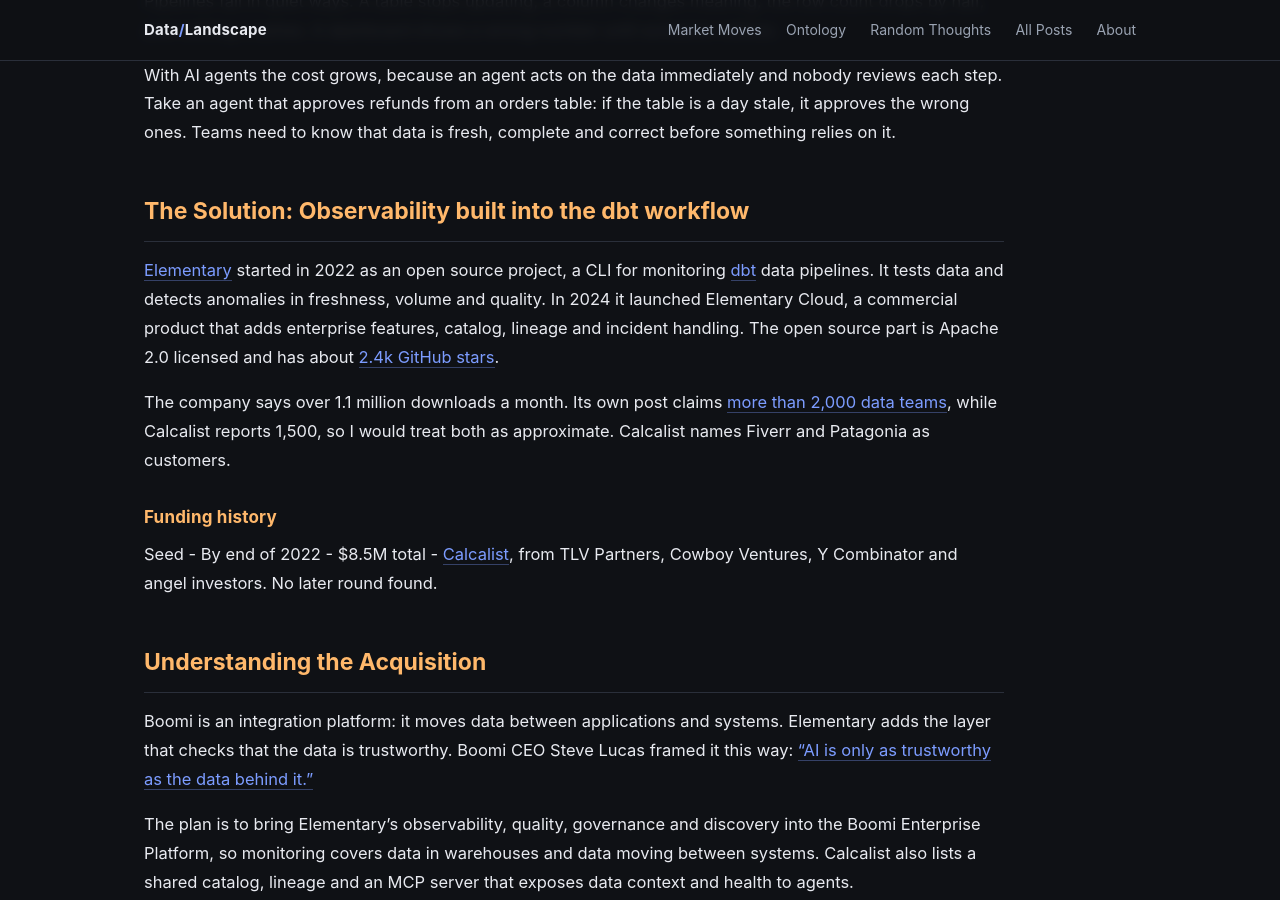
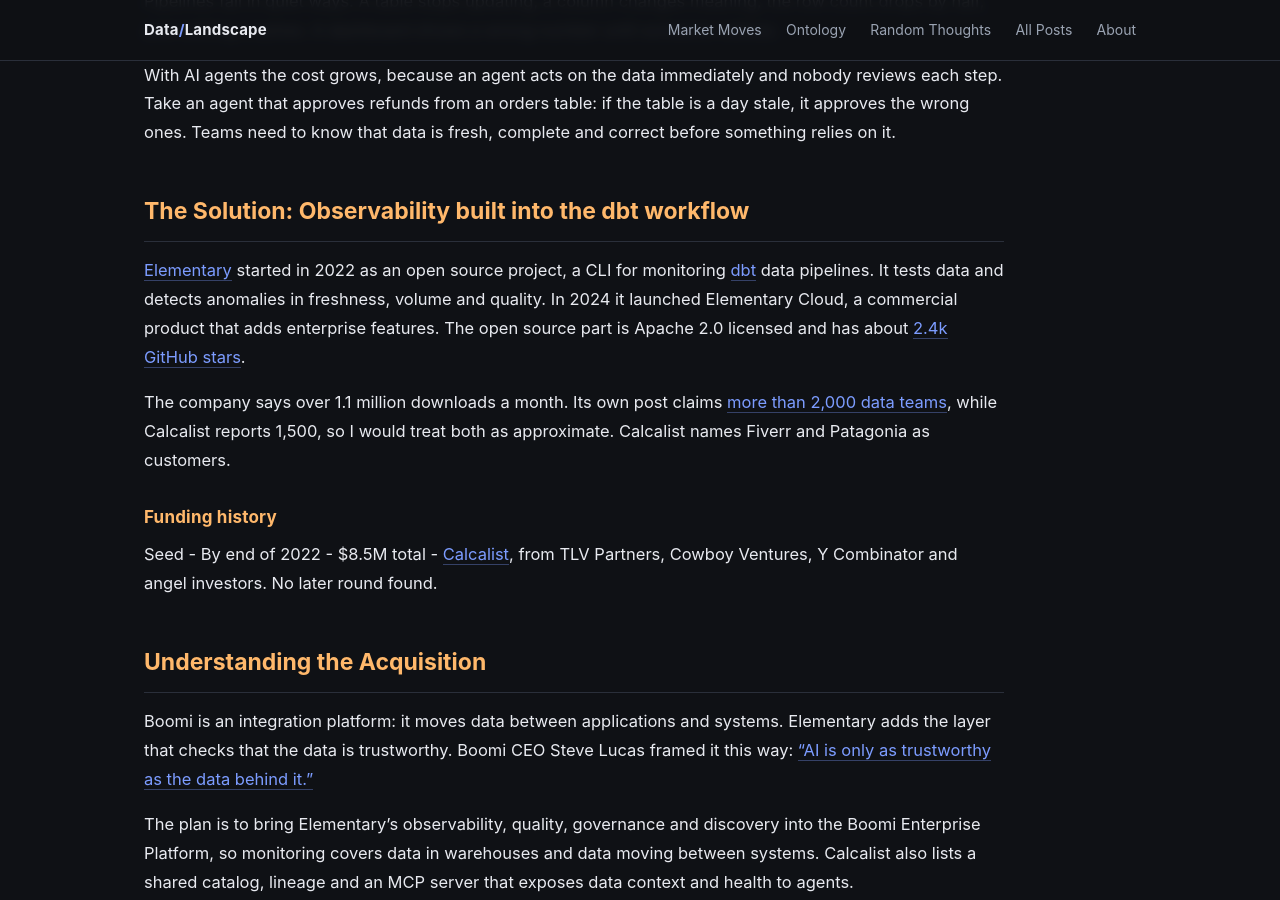
Before and after one commit to itayb-dt/data_landscape, a Jekyll site: the page built from blog_posts/acq/025_ACQ_elementary_data_by_boomi.md, in a window 1280 px wide and 900 px high, scrolled down 1137 px. Built offline with Jekyll 4.4.1, drawn with Linux system fonts in a browser that asks for light colours.

Commit message:
Remove unsourced Elementary Cloud feature list
Co-Authored-By: Claude Sonnet 5.5 <noreply@anthropic.com>

```diff
--- a/blog_posts/acq/025_ACQ_elementary_data_by_boomi.md
+++ b/blog_posts/acq/025_ACQ_elementary_data_by_boomi.md
@@ -17,7 +17,7 @@ With AI agents the cost grows, because an agent acts on the data immediately and
 
 ## The Solution: Observability built into the dbt workflow
 
-[Elementary](https://www.elementary-data.com/) started in 2022 as an open source project, a CLI for monitoring [dbt](https://www.getdbt.com/) data pipelines. It tests data and detects anomalies in freshness, volume and quality. In 2024 it launched Elementary Cloud, a commercial product that adds enterprise features, catalog, lineage and incident handling. The open source part is Apache 2.0 licensed and has about [2.4k GitHub stars](https://github.com/elementary-data/elementary).
+[Elementary](https://www.elementary-data.com/) started in 2022 as an open source project, a CLI for monitoring [dbt](https://www.getdbt.com/) data pipelines. It tests data and detects anomalies in freshness, volume and quality. In 2024 it launched Elementary Cloud, a commercial product that adds enterprise features. The open source part is Apache 2.0 licensed and has about [2.4k GitHub stars](https://github.com/elementary-data/elementary).
 
 The company says over 1.1 million downloads a month. Its own post claims [more than 2,000 data teams](https://www.elementary-data.com/post/elementary-joins-boomi), while Calcalist reports 1,500, so I would treat both as approximate. Calcalist names Fiverr and Patagonia as customers.
 
```
